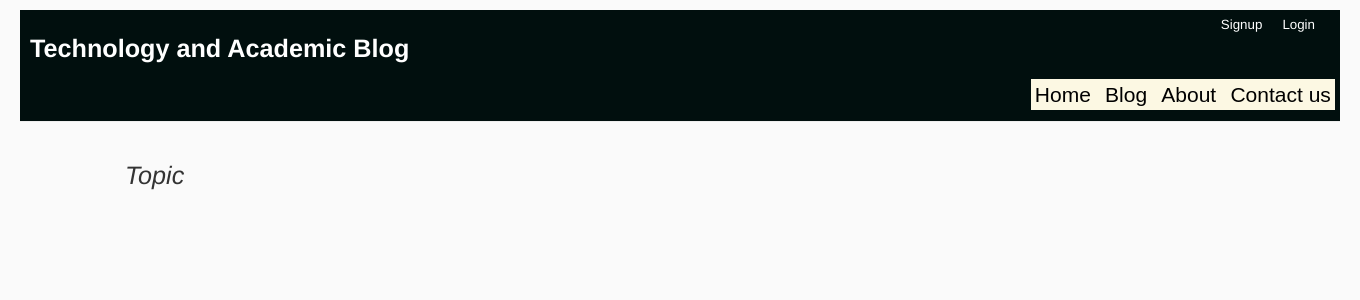
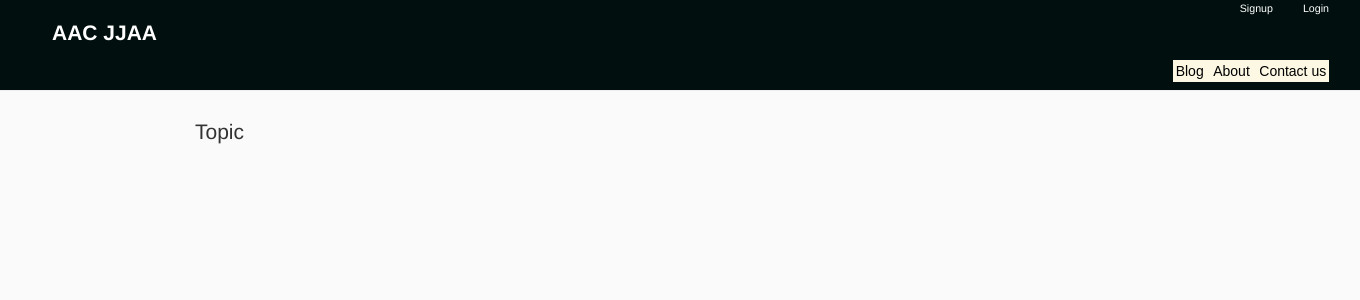
Before and after one commit to alistairich/my-first-blog, a Django app: page / in a window 1360 px wide. Shown: the top 300 px of the page. Run offline with Django 3.2, Linux system fonts and the light colour scheme; data that the repository does not hold is empty; some libraries are stand-ins or nearby versions.

Commit message:
Arranged templates.

```diff
--- a/blog/models.py
+++ b/blog/models.py
@@ -6,6 +6,7 @@ class Post(models.Model):
     published_date = models.DateTimeField(blank=True, null=True)
     created_date = models.DateTimeField(default=timezone.now)
     #text = models.TextField('texts')
+    image = models.FileField(null=True, blank=True)
     title = models.CharField(max_length=200)
     text = RichTextUploadingField()
     author = models.ForeignKey('auth.User')
--- a/blog/static/css/blog.css
+++ b/blog/static/css/blog.css
@@ -1,34 +1,42 @@
+
 h1 a{
 	color: #ffffff;
 }
 
+/*
 body {
 	padding-left: 10px;
 	padding-right: 10px;
 }
+*/
 
 .page-header{
 	background-color: #010F0E;
-	margin-top: 10;
-	margin-left: 10;
-	margin-right: 10;
-	padding: 5px 5px 5px 10px;
+	margin-top: 0;
+	margin-left: 0;
+	margin-right: 0;
+	padding: 1px 1px 1px 2px;
+	align-self: right;
+	color: blue;
+	position: fixed;
+	z-index:10;
+	width: 100%;
 
 }
-
+/*
 .page-header h1,
 .page-header h1 a, .page-header h1 a:visited, .page-header h1 a: active {
 	color: #ffffff;
 	font-size: 10pt;
 	text-decoration: none;
 }
-
+*/
 
 .content {
-	margin-left: 100px;
+	margin-left: 180px;
 }
 
-
+/*
 .date {
 	color: #828282;
 }
@@ -36,26 +44,33 @@ body {
 .save{
 	float: right;
 }
+*/
 .post-form textarea, .post-form input {
 	width: 100%;
+
 }
+
+
 .top-menu, .top-menu:hover, .top-menu:visited {
     color: #ffffff;
     float: right;
-    font-size: 10pt;
-    margin-right: 20px;
+    font-size: 8pt;
+    margin-right: 30px;
 }
 
+
 .post {
-    margin-bottom: 50px;
-    margin-top: 60px;
+    margin-bottom: 0px;
+    margin-top: 10px;
 }
 
+
+
 .post h1 a, .post h1 a:visited {
-    color: #000000;
-    font-size: 30;
+    color: blue;
+    font-size: 15;
 }
-
+/*
 .comment {
     margin: 20px 0px 20px 20px;
 }
@@ -63,3 +78,21 @@ body {
 .border{
 	background-color: #010F0E;
 }
+*/
+
+.Upper{
+	text-align: right;
+	margin-right: 30px;
+}
+
+.new-post{
+	padding-top: 100;
+
+}
+.post-list{
+	padding-top: 100;
+}
+
+.post-detail{
+	padding-top: 130;
+}
--- a/blog/templates/blog/base.html
+++ b/blog/templates/blog/base.html
@@ -17,9 +17,9 @@
                 <a href="{% url 'login' %}" class="top-menu">Login</a>
                 <a href="{% url 'signup' %}" class="top-menu">Signup</a>
             {% endif %}
-            <h1 style="color: rgb(250, 250, 250);font-size: 180%; font-weight: bold;"><a href=""> Technology and Academic Blog </a></h1><h1 style="text-align: right; font-size: 150%; font-family: arial;"><a href=""><mark> Home </mark></a><a href="/"><mark> Blog </mark></a><a href=""><mark> About </mark></a><a href=""><mark> Contact us </mark></a></h1>
+            <h1 style="color: rgb(250, 250, 250);font-size: 150%; font-weight: bold; padding-left: 50;"><a href=""> AAC JJAA </a></h1>
+            <h1 class="Upper" style="font-size: 100%; font-family: arial;"><a href="/"><mark> Blog </mark></a><a href=""><mark> About </mark></a><a href=""><mark> Contact us </mark></a></h1>
         </div>
-        <div class="border">
 
         </div>
         <div class="content container">
--- a/blog/templates/blog/post_detail.html
+++ b/blog/templates/blog/post_detail.html
@@ -2,7 +2,7 @@
 
 {% block content %}
     <title>Blog Detail</title>
-    <div class="post">
+    <div class="post-detail">
         {% if post.published_date %}
             <div class="date">
                 {{ post.published_date }}
--- a/blog/templates/blog/post_edit.html
+++ b/blog/templates/blog/post_edit.html
@@ -3,6 +3,7 @@
 {% load wysiwyg %}
 
 {% block content %}
+	<div class="new-post">
     	<h1 style="font-size: 150%">New post</h1>
 
     	<form method="POST" class="post-form">{% csrf_token %}
@@ -10,4 +11,5 @@
         	{{ form.as_p }}
         	<button type="submit" class="save btn btn-default">Save</button>
    		</form>
+    </div>
 {% endblock %}
--- a/blog/templates/blog/post_list.html
+++ b/blog/templates/blog/post_list.html
@@ -3,12 +3,12 @@
 
 {% block content %}
     <title>Blog List</title>
-    <h1 style="font-size: 180%"><i> Topic </i></h1>
+        <h1 class="post-list" style="font-size: 150%"> Topic </h1>
         {% for post in posts %}
             <div class="post">
-            <div class="date">
+                <!--<div class="date">
                     {{ post.published_date }}
-            </div>
+                </div>-->
                 <h1 style="font-size: 100%"><a href="{% url 'post_detail' pk=post.pk %}">{{ post.title }}</a></h1>
                 <!--<p>{{ post.text|safe }}</p>-->
                 <!--<a href="{% url 'post_detail' pk=post.pk %}">Comments: {{ post.approved_comments.count }}</a>-->
--- a/blog/templates/registration/login.html
+++ b/blog/templates/registration/login.html
@@ -1,6 +1,7 @@
 {% extends "blog/base.html" %}
 
 {% block content %}
+    <div style="padding-top: 150;">
     {% if form.errors %}
         <p>Your username and password didn't match. Please try again.</p>
     {% endif %}
@@ -21,4 +22,5 @@
         <input type="submit" value="login" />
         <input type="hidden" name="next" value="{{ next }}" />
     </form>
+    </div>
 {% endblock %}
```
Also changed, not shown: blog/migrations/0005_auto_20170803_1351.py (added). Lines whose indentation alone changed are shown as unchanged.
